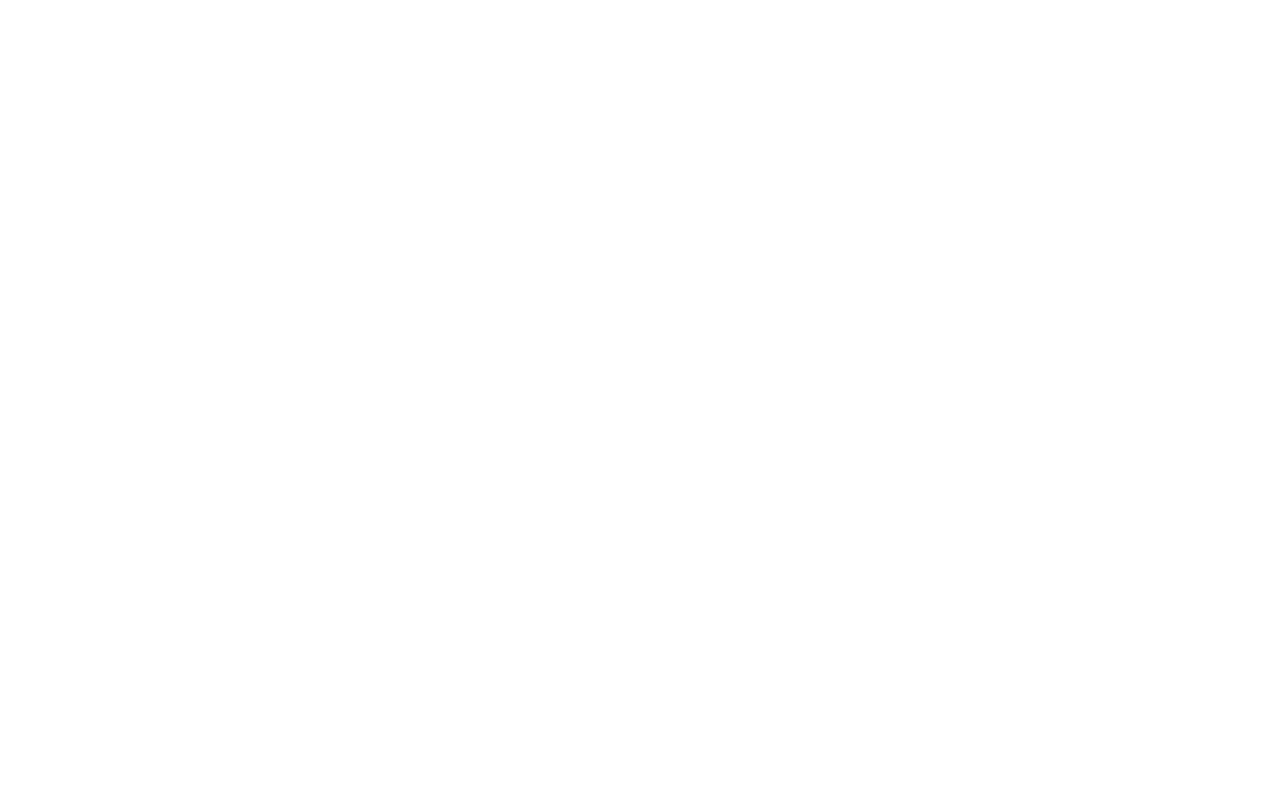
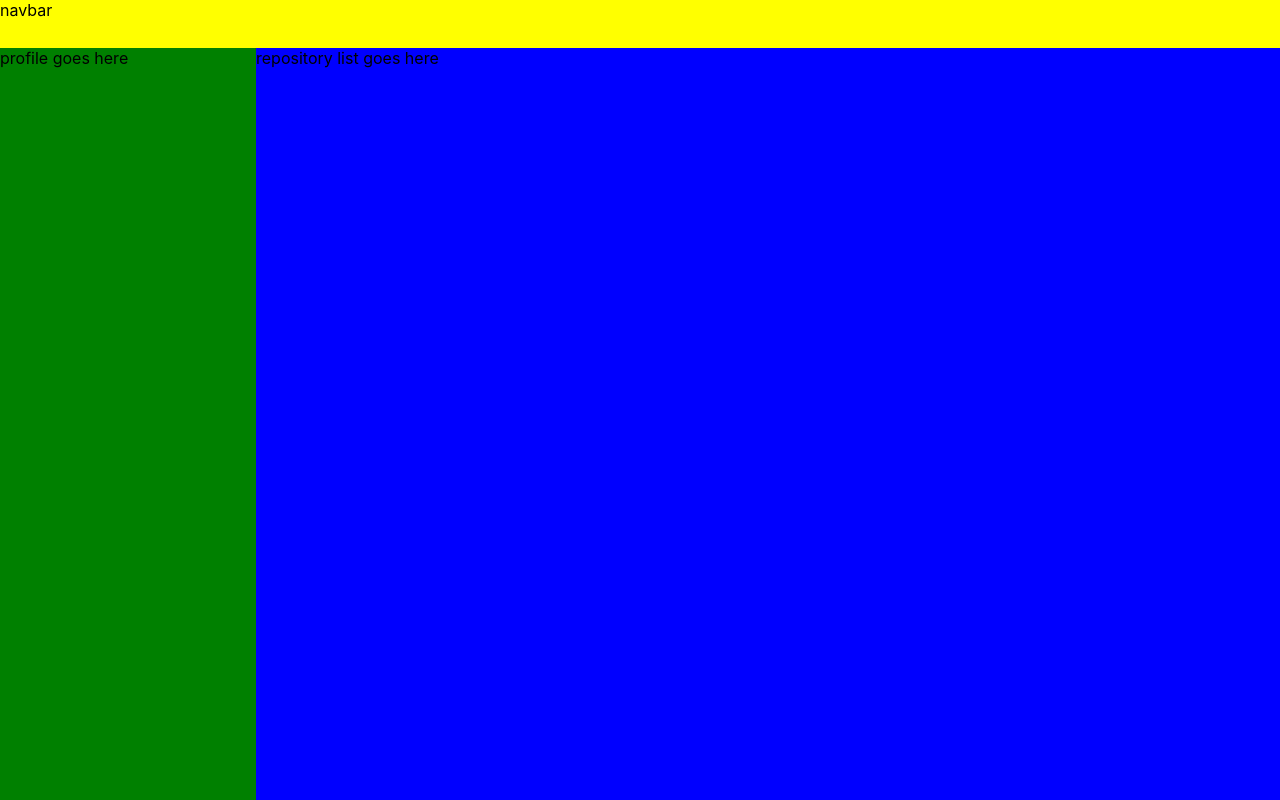
Before and after one commit to shynxe/gitcave, a React (Create React App) app: page /user in a window 1280 px wide. Before the commit this address had no page. Built offline with nearby package versions, Linux system fonts and the light colour scheme.

Commit message:
User View Page and Routing

```diff
--- a/src/index.js
+++ b/src/index.js
@@ -9,6 +9,7 @@ import {ThemeProvider} from "@mui/material";
 import theme from "./config/theme";
 import {BrowserRouter, Route, Routes} from "react-router-dom";
 import {PersistGate} from "redux-persist/integration/react";
+import UserView from "./views/UserView";
 
 
 ReactDOM.render(
@@ -19,6 +20,7 @@ ReactDOM.render(
                     <BrowserRouter>
                         <Routes>
                             <Route path="/" element={<App/>}/>
+                            <Route path="/user" element={<UserView/>}/>
                         </Routes>
                     </BrowserRouter>
                 </ThemeProvider>
--- a/src/views/App.js
+++ b/src/views/App.js
@@ -1,6 +1,5 @@
 import logo from '../logo.svg';
 import '../App.css';
-import Counter from "../components/Counter";
 import UserExample from "../components/UserExample";
 import RepositoryList from "../components/RepositoryList";
 
--- /dev/null
+++ b/src/views/UserView.js
@@ -0,0 +1,21 @@
+import {Box, Container} from "@mui/material";
+
+const UserView = () => {
+    return (
+        <Box sx={{display: "flex", flexDirection: "column", minHeight: "100vh", minWidth: "100vw", backgroundColor:"red"}}>
+            <Box sx={{minHeight: "6vh", width: "100%", backgroundColor:"yellow"}}>
+                navbar
+            </Box>
+            <Box display="flex" flexGrow="1" sx={{ flexDirection: { xs: "column", md: "row"} }}>
+                <Box sx={{minWidth: {xs: "100%", md: "20vw"}, width: "fit-content", backgroundColor: "green"}}>
+                    profile goes here
+                </Box>
+                <Box sx={{flexGrow: 1, backgroundColor: "blue"}}>
+                    repository list goes here
+                </Box>
+            </Box>
+        </Box>
+    )
+}
+
+export default UserView;
```
